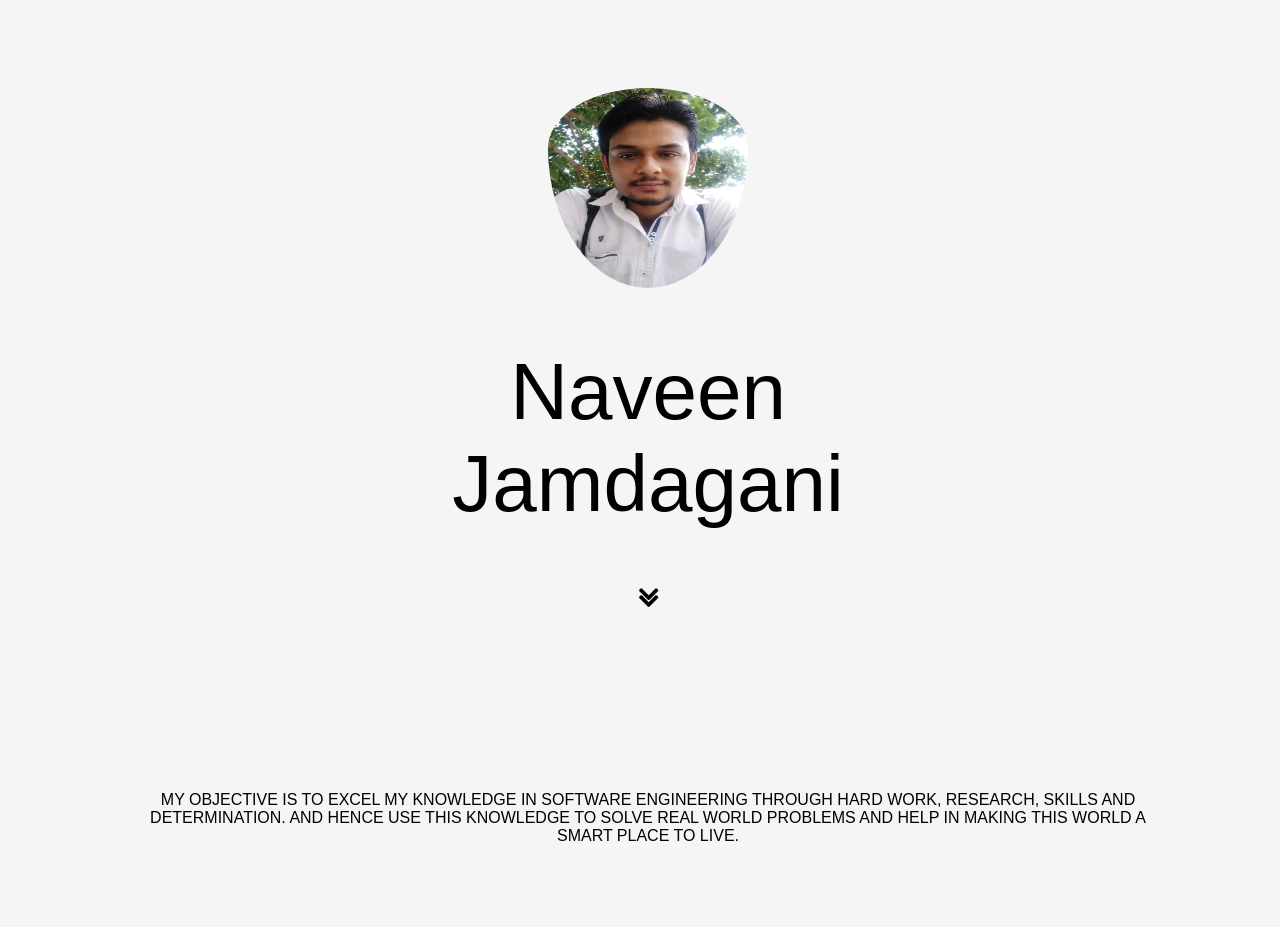
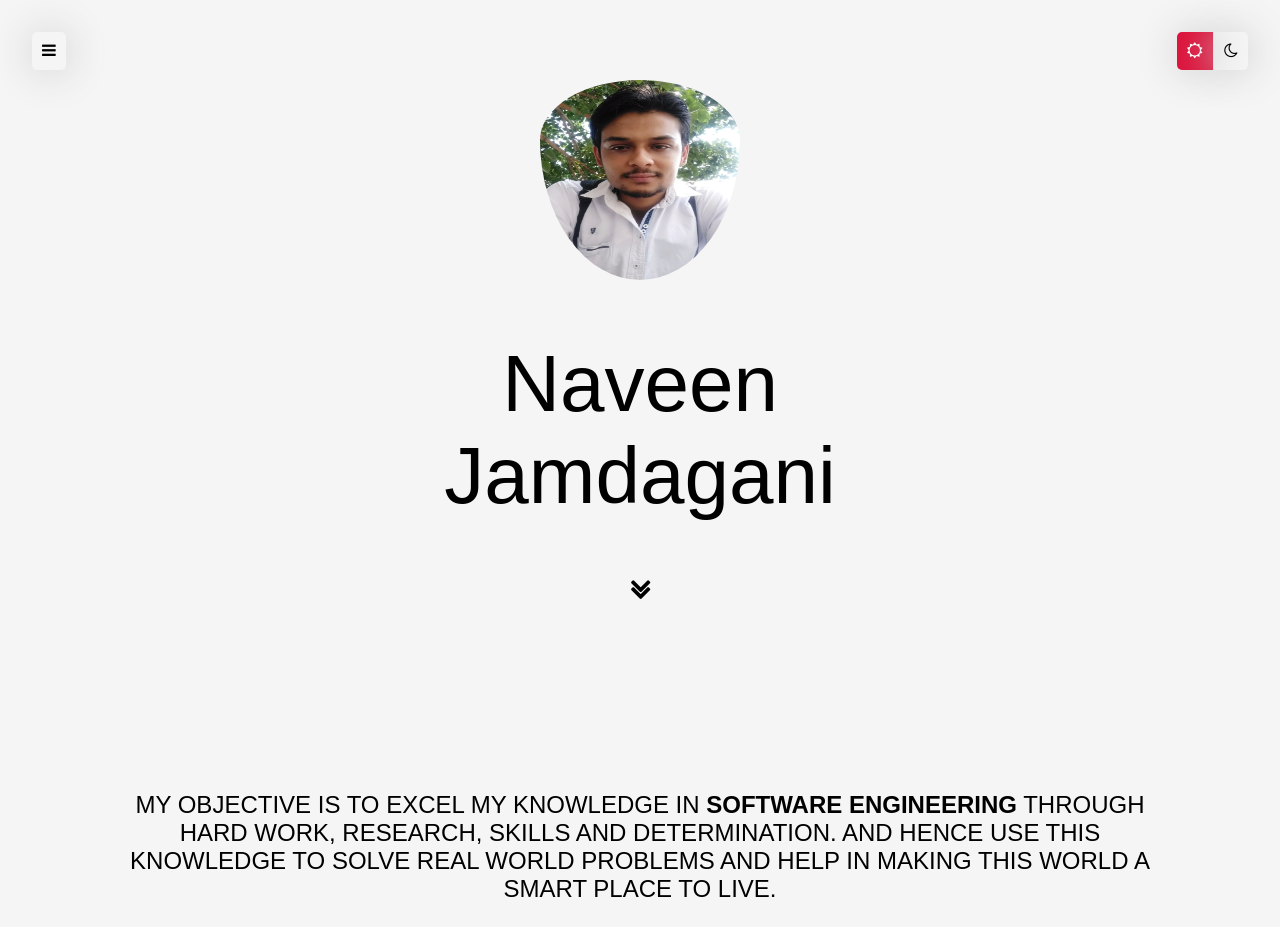
Before and after one commit to NaveenJamdagani/portfolio, a plain HTML site: page index.html in a window 1280 px wide. Before the commit the page ends 845 px from the top, so only its background shows below. Drawn offline with Linux system fonts and the light colour scheme.

Commit message:
basic header layout competed

```diff
--- a/css/index.css
+++ b/css/index.css
@@ -5,7 +5,47 @@ body,html
 	background-color: #f5f5f5;
 	font-family: 'Raleway', sans-serif;
 }
+
+/*Header*/
+#header span
+{
+	padding: 10px;
+	box-shadow: 1px 1px 40px #ccc;
+	border-radius: 5px;
+	position: fixed;
+}
+
+#header #toggle-content
+{
+	left: 2em;
+	top: 2em;
+}
+
+#header #toggle-day
+{
+	right: 4.2em;
+	top: 2em;
+	background-color: crimson;
+	color: white;
+	border-radius: 5px 0 0 5px;
+}
+
+#header #toggle-night
+{
+	right: 2em;
+	top: 2em;
+	border-radius: 0 5px 5px 0;
+}
+
 /*Content*/
+#content
+{
+	position: absolute;
+	top: 0;
+	left: 0;
+	box-shadow: 1px 1px 10px;
+}
+/*Content- person-info*/
 #content #person-info
 {
 	width: 80%;
@@ -13,7 +53,7 @@ body,html
 	text-align: center;
 }
 
-#content #person-image img
+#person-info #person-image img
 {
 	width: 200px;
 	height: 200px;
@@ -21,15 +61,19 @@ body,html
 	padding-top: 5em;
 }
 
-#content #person-name h1
+#person-info #person-name h1
 {
 	font-size: 5em;
 	font-weight: 100;
 }
 
-#slide-down i
+#person-info #slide-down i
 {
 	font-weight: bold;
 	padding-bottom: 5em;
 	font-size: 2em;
 }
+#person-info #person-objective p
+{
+	font-size: 1.5em;
+}
--- a/index.html
+++ b/index.html
@@ -7,6 +7,15 @@
 </head>
 <body>
 	<div id="header">
+		<span id="toggle-content">
+			<i class="fa fa-bars"></i>
+		</span>
+		<span id="toggle-day">
+			<i class="fa fa-sun-o"></i>
+		</span>
+		<span id="toggle-night">
+			<i class="fa fa-moon-o"></i>
+		</span>
 	</div>
 	<div id="left-nav-bar">
 	</div>
@@ -22,7 +31,7 @@
 				<i class="fa fa-angle-double-down"></i>
 			</div>
 			<div id="person-objective">
-				<p>MY OBJECTIVE IS TO EXCEL MY KNOWLEDGE IN SOFTWARE ENGINEERING THROUGH 	HARD WORK, RESEARCH, SKILLS AND DETERMINATION. AND HENCE USE THIS KNOWLEDGE TO SOLVE REAL WORLD PROBLEMS AND HELP IN MAKING THIS WORLD A SMART PLACE TO LIVE.
+				<p>MY OBJECTIVE IS TO EXCEL MY KNOWLEDGE IN <b>SOFTWARE ENGINEERING</b> THROUGH 	HARD WORK, RESEARCH, SKILLS AND DETERMINATION. AND HENCE USE THIS KNOWLEDGE TO SOLVE REAL WORLD PROBLEMS AND HELP IN MAKING THIS WORLD A SMART PLACE TO LIVE.
 				</p>
 			</div>
 		</div>
```
